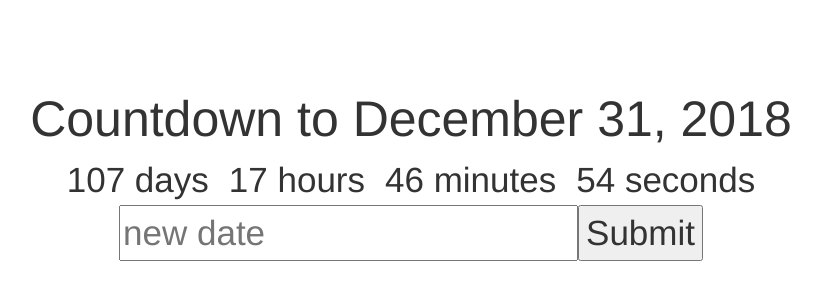
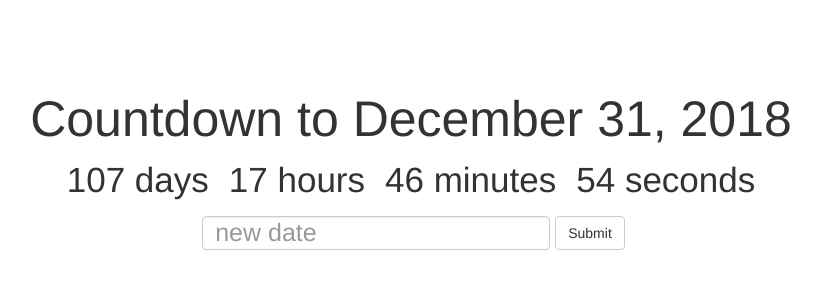
Before and after one commit to hirichardhai/countdown-timer, a React (Create React App) app: page / in a window 1280 px wide. Shown: the part 172-472 px from the top of the page, without its empty margins (229-1050 px from the left). Built offline with nearby package versions, Linux system fonts and the light colour scheme.

Commit message:
added react bootstrap components form, button, formcontrol

```diff
--- a/src/App.jsx
+++ b/src/App.jsx
@@ -1,6 +1,7 @@
 import React, { Component } from 'react';
 import './App.css';
 import Clock from './Clock.jsx';
+import { Form, FormControl, Button } from 'react-bootstrap';
 
 class App extends Component {
   constructor(props) {
@@ -25,13 +26,14 @@ class App extends Component {
         <Clock
         deadline={this.state.deadline}
         />
-        <div>
-          <input
+        <Form inline>
+          <FormControl
+            className="Deadline-input"
             placeholder="new date"
             onChange={event => this.setState({newDeadline: event.target.value})}
           />
-          <button onClick={() => this.changeDeadline()}>Submit</button>
-        </div>
+          <Button onClick={() => this.changeDeadline()}>Submit</Button>
+        </Form>
       </div>
     )
   }
```
